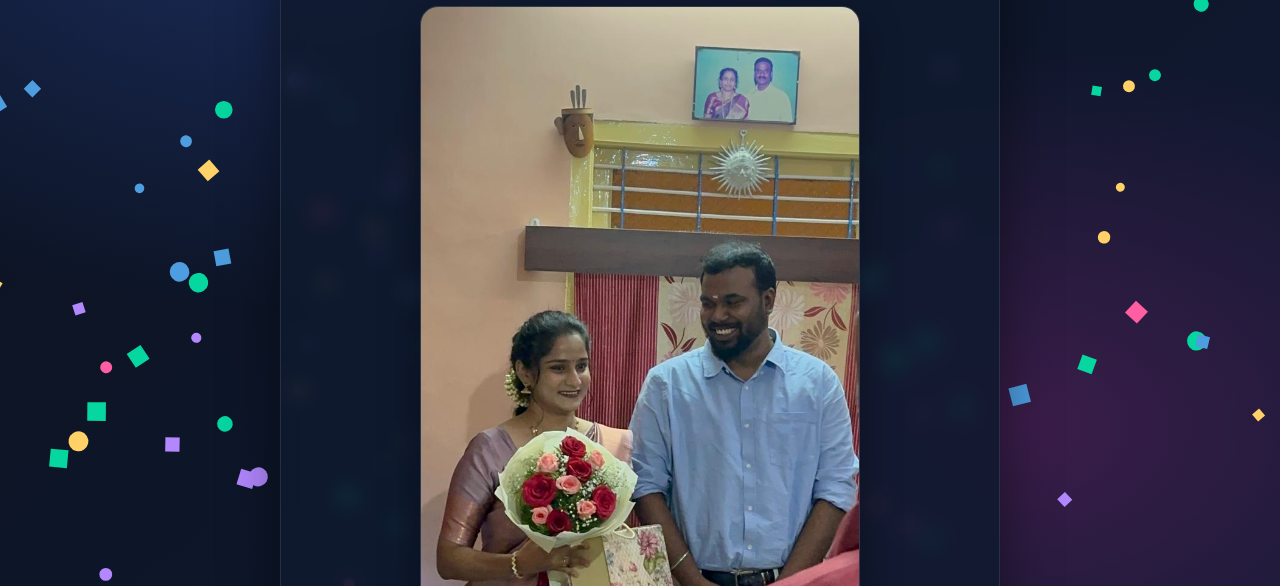
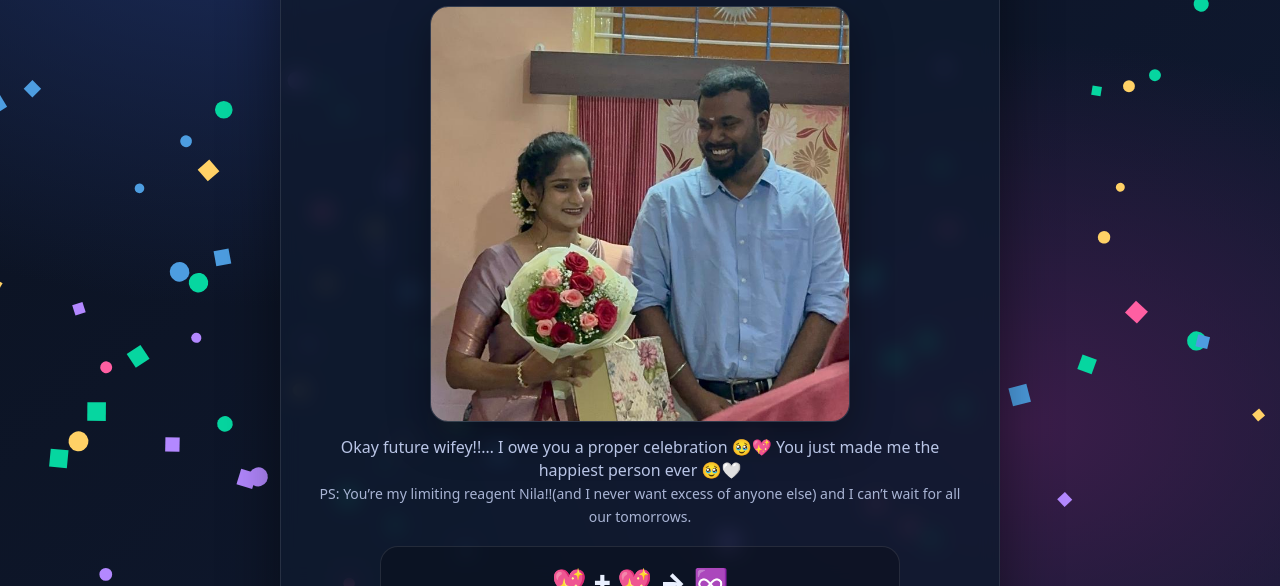
Before and after one commit to vksrini/forever-deltaG-negative-6299, a plain HTML site: page docs/yes.html in a window 1280 px wide. Shown: the part 214-800 px from the top of the page. Drawn offline with Linux system fonts and the light colour scheme.

Commit message:
Show photo only on yes page and resize

```diff
--- a/docs/static/style.css
+++ b/docs/static/style.css
@@ -220,9 +220,13 @@ h1{
 }
 
 .us-photo{
-  width: min(440px, 92%);
+  width: min(420px, 92%);
+  max-height: 52vh;
+  height: auto;
+  object-fit: cover;
+  object-position: center;
   display:block;
-  margin: 14px auto 10px;
+  margin: 14px auto 14px;
   border-radius: 18px;
   border: 1px solid rgba(255,255,255,.14);
   box-shadow: 0 14px 40px rgba(0,0,0,.35);
```
Also changed, not shown: docs/index.html (+0 -1 lines).
